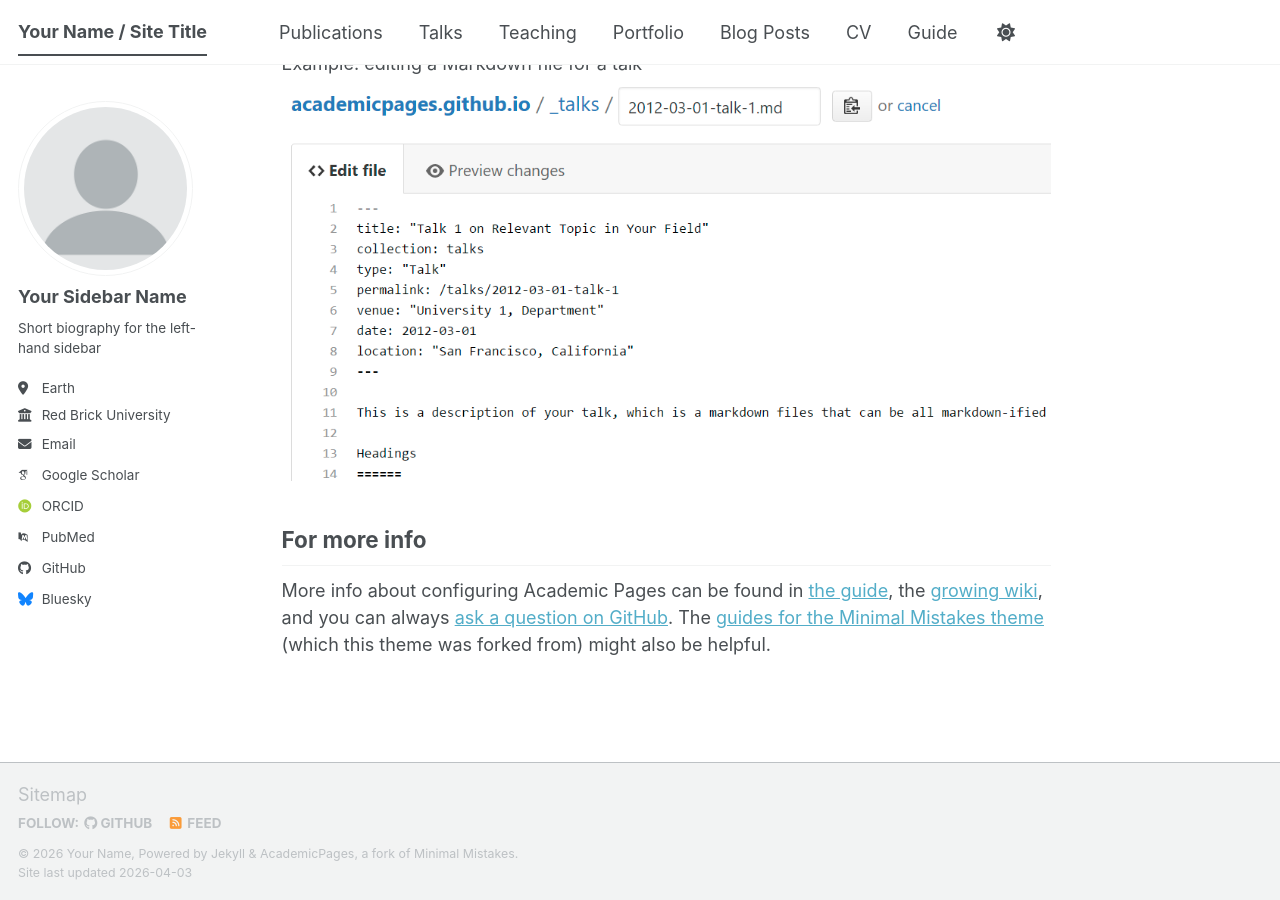
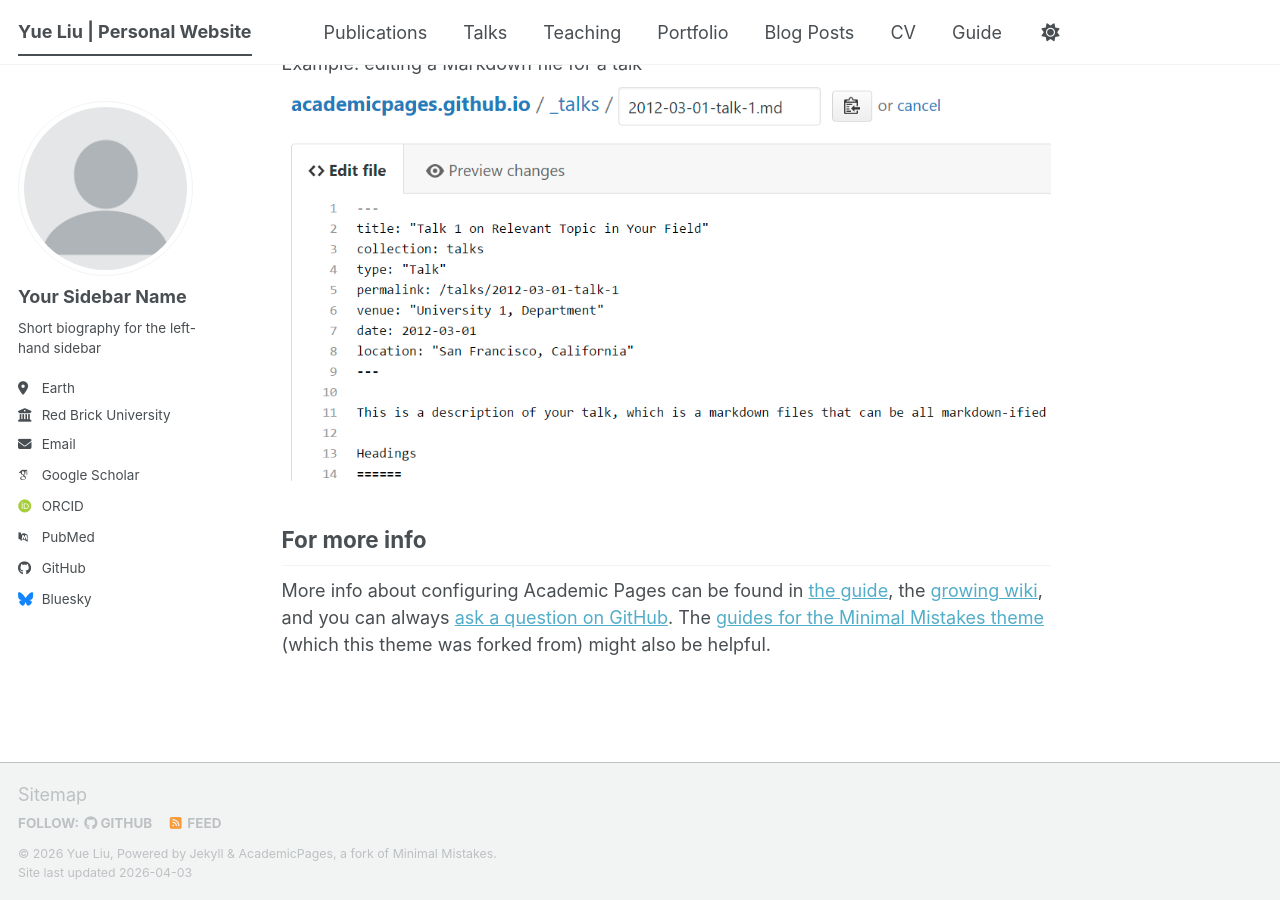
Before and after one commit to liuyueamazing/liuyueamazing.github.io, a Jekyll site: the page built from _pages/about.md, in a window 1280 px wide and 900 px high, scrolled down 2720 px. Built offline with Jekyll 4.4.1, drawn with Linux system fonts in a browser that asks for light colours; some web fonts are replaced; a script bundle is joined from its source files by our own code; library files that are not in the unit come from our copies.

Commit message:
Personalize site configuration in _config.yml
Updated site title, name, description, and URL for personalization.

```diff
--- a/_config.yml
+++ b/_config.yml
@@ -9,11 +9,11 @@
 # Basic Site Settings
 locale                   : "en-US"
 site_theme               : "default" # The available themes options are "default", "air", "sunrise", "mint", "dirt" and "contrast"
-title                    : "Your Name / Site Title"
+title                    : "Yue Liu | Personal Website"
 title_separator          : "-"
-name                     : &name "Your Name"
-description              : &description "Your Name's academic portfolio"   # Update this with a general description of your site, this is the default if not overridden by a page
-url                      : https://academicpages.github.io # The base hostname & protocol for your site e.g. "https://[your GitHub username].github.io",
+name                     : &name "Yue Liu"
+description              : &description "Research Directions: AI algorithms based on FPGA, Complex system modeling, Gas sensor, Gas sensor array, Electronic nose (E-nose)"   # Update this with a general description of your site, this is the default if not overridden by a page
+url                      : https://liuyueamazing.github.io # The base hostname & protocol for your site e.g. "https://[your GitHub username].github.io",
                                                            # or if you already have some other page hosted on Github then use "https://[your GitHub username].github.io/[Your Repo Name]"
 baseurl                  : "" # the subpath of your site, e.g. "/blog"
 repository               : "academicpages/academicpages.github.io"
```
